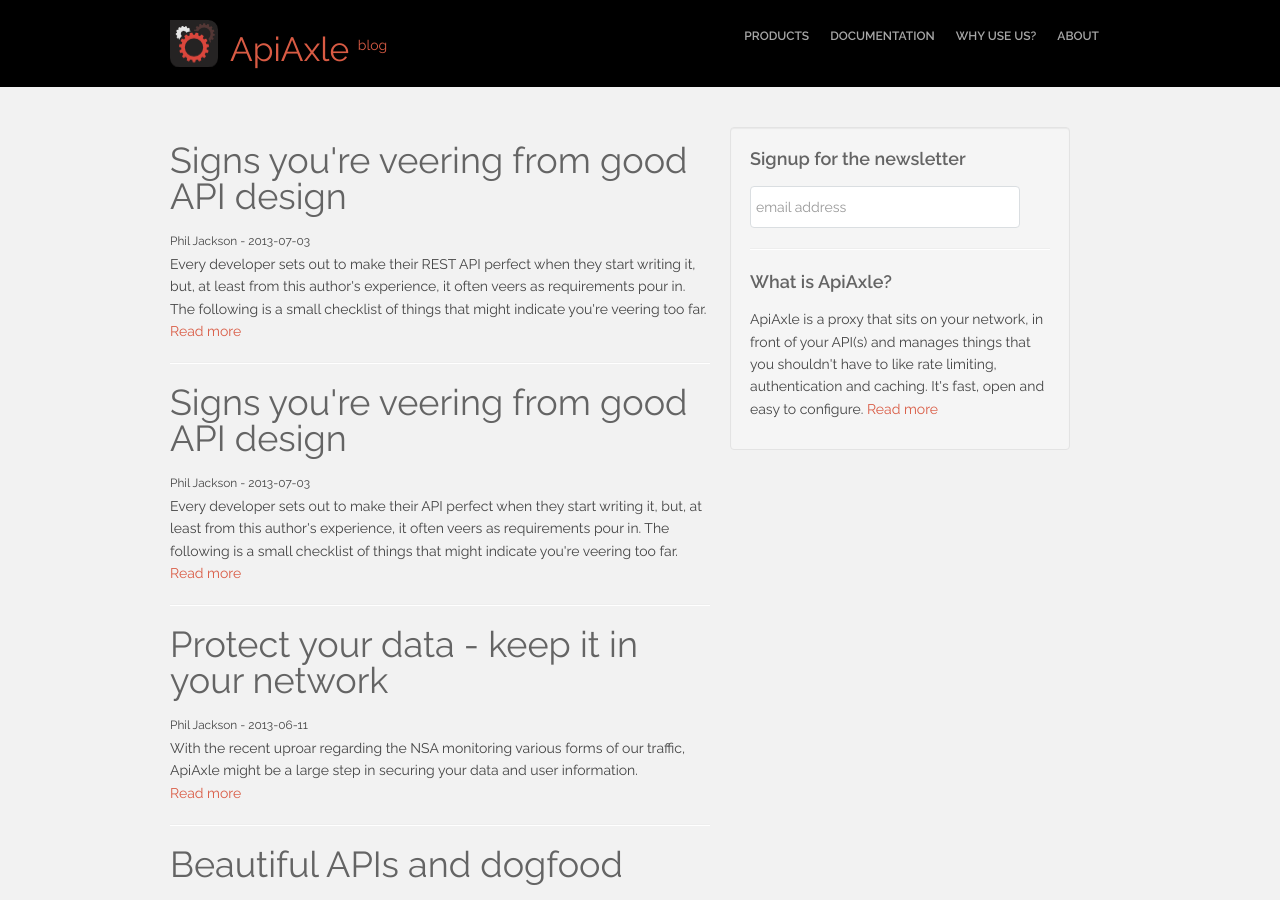
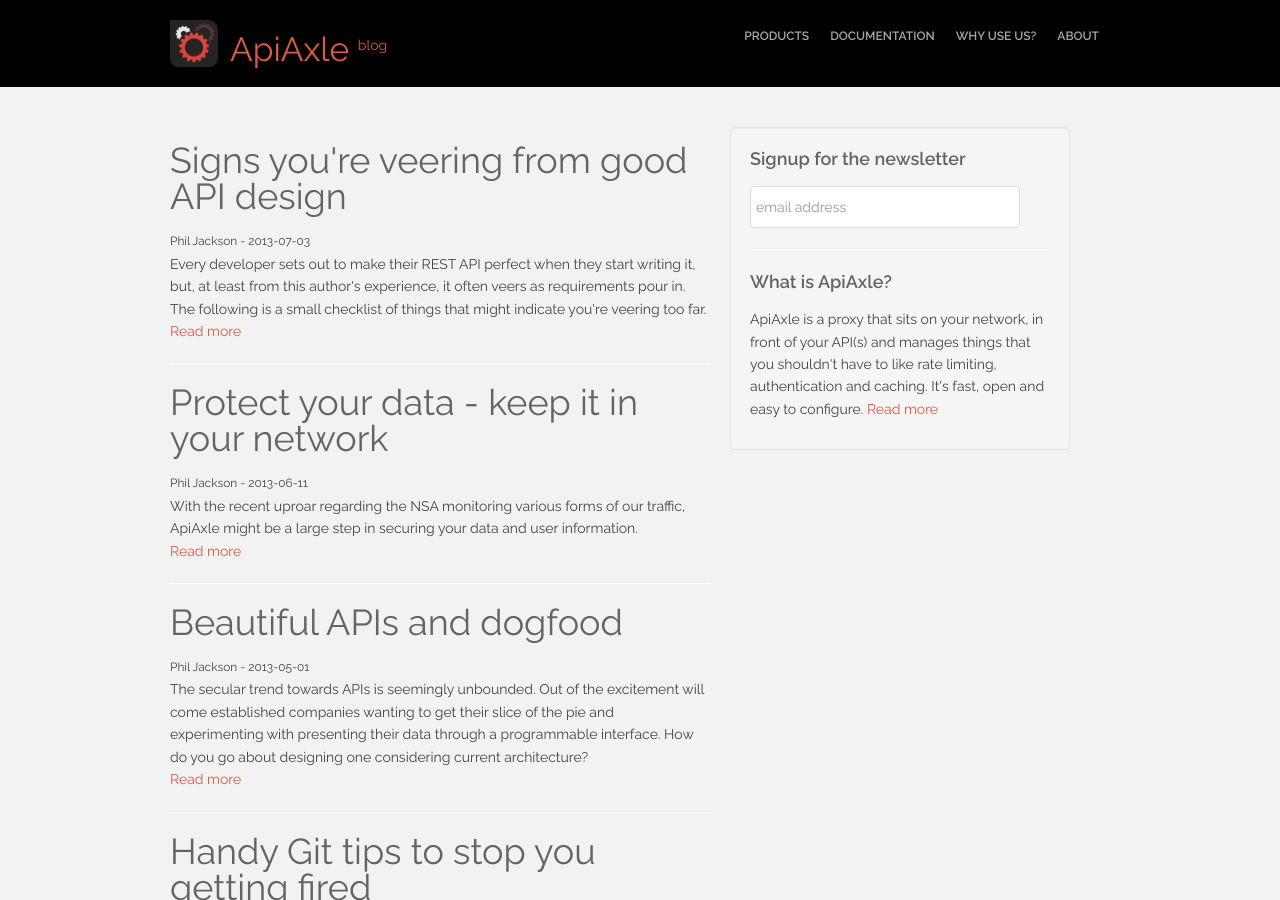
Before and after one commit to apiaxle/blog, a Jekyll site: the page built from index.html, in a window 1280 px wide and 900 px high. Built offline with Jekyll 4.4.1, drawn with Linux system fonts in a browser that asks for light colours; some of the changed lines change nothing that is shown.

Commit message:
Removed dup blog post.

```diff
--- a/_posts/2013-07-03-signs-youre-veering-from-good-api-design.md
+++ /dev/null
@@ -1,91 +0,0 @@
----
-layout: post
-title: Signs you're veering from good API design
-author: Phil Jackson
-description: |
-
-  Every developer sets out to make their API perfect when they start
-  writing it, but, at least from this author's experience, it often
-  veers as requirements pour in. The following is a small checklist of
-  things that might indicate you're veering too far.
-
----
-
-## Everything is a GET
-
-This is a common mistake made with web apps. People have a tendency to
-route everything, including non-safe operations, through a GET. Other
-than things like logging and writing to a cache, GET, HEAD, OPTIONS
-and TRACE shouldn't have any side effects on the data being requested,
-if they do then there's probably another verb that describes the
-operation more closely.
-
-## All of your HTTP response codes are 200s
-
-This won't be an issue for long - developers will let you know very
-quickly if your errors are coming back with a 200 OK. When developing
-a client the first thing this author does after receiving a response
-is check the HTTP code, not search the body for an indication of a
-problem. There's a wealth of HTTP codes which can account for pretty
-much any issue you're trying to notify the user of.
-
-On the topic of errors...
-
-## Use of arbitrary error numbers
-
-Using numbers to represent errors is a terrible idea (a carryover from
-the C/PHP `errno` days?). Given that there is a rich platform for
-returning data, publishers might as well take the extra step towards
-helping out the client. This is the sort of thing I'm talking about:
-
-    "error": {
-      "code": 2301,
-      "message": "That object cant be linked."
-    }
-
-The problems here are:
-
-* Maintaining the codes from the API publisher's end will be a pain.
-* This will mean developers will have to represent each of the codes
-  with an enum-a-like or have their code littered with awful stuff
-  like `if error.code is 2301 then ...`. As time passes the meaning of
-  2301 will be lost.
-* Message can't be relied upon as presumably when someone notices
-  "cant" and wants to change it to "can't" there will be clients that
-  break.
-
-A better approach might be this:
-
-    {
-      meta: {
-        version: 1,
-        status_code: 403
-      },
-      results: {
-        error: {
-          type: "KeyError",
-          time: "Wed, 01 Jul 2012 18:12:17 GMT",
-          message: "'xxx' is not a valid key for 'acmeapi'"
-        }
-    }
-
-Type can be relied upon as the canonical name for the error and the
-message is a good human readable description. For good measure the
-HTTP status is in the `meta` section of the response to enrich
-debugging. Time is helpful for debugging.
-
-[This is a very interesting idea](https://tools.ietf.org/html/draft-nottingham-http-problem-03)
-for representing errors with resources.
-
-## No MIME types
-
-Don't ignore MIME types, even if you're only responding with one
-representation of the data, you should return the appropriate
-`content-type` header. Doing so means HTTP clients can act
-appropriately towards the payload they're receiving, for example,
-browsers often default to assuming the data is a `text/html`
-representation. The popular
-[request](https://github.com/mikeal/request) library will parse JSON
-if it gets it, meaning if you don't send `content-type` two otherwise
-identical responses will have clients treating them completely
-differently.
```
Also changed, not shown: css/style.css (line endings or trailing spaces).
